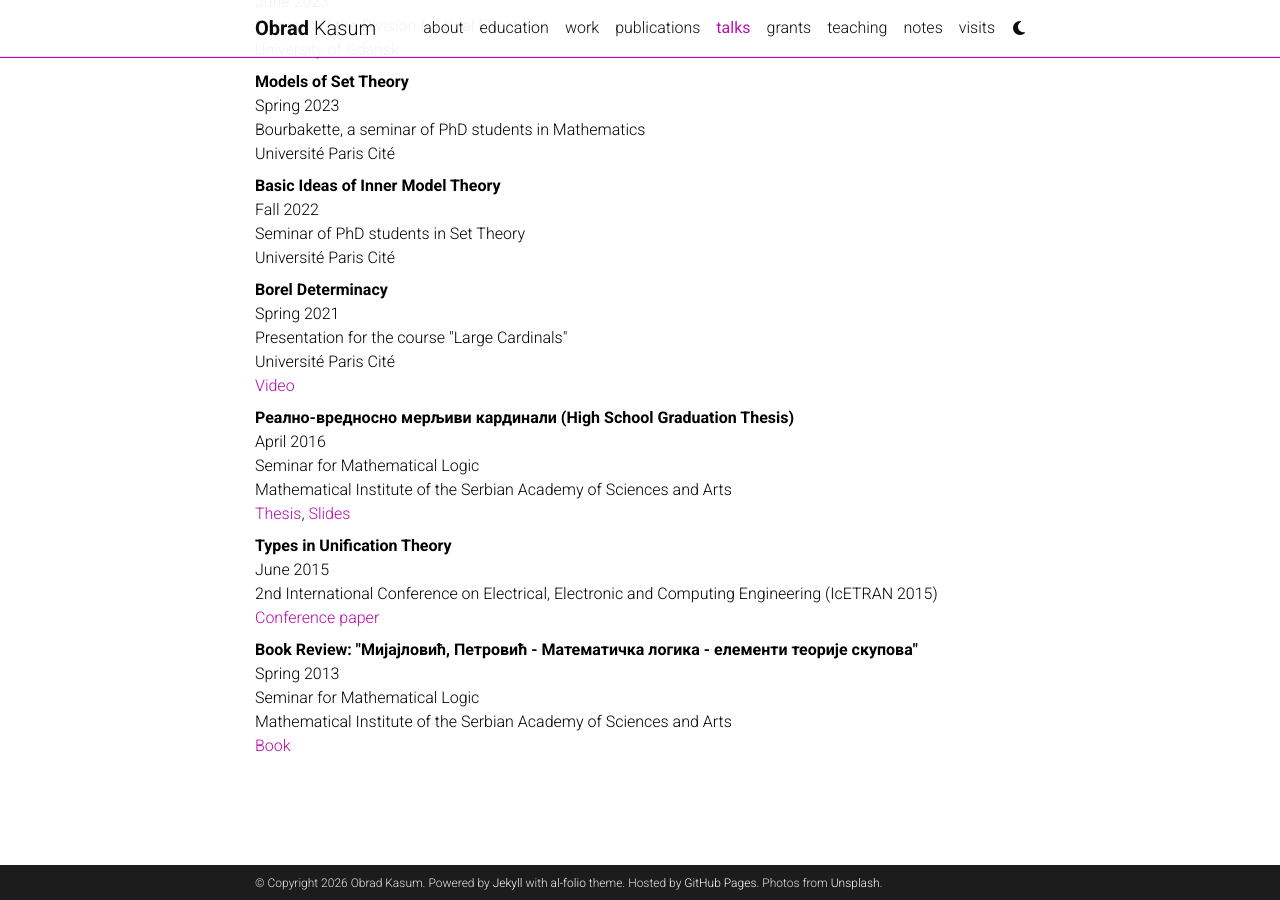
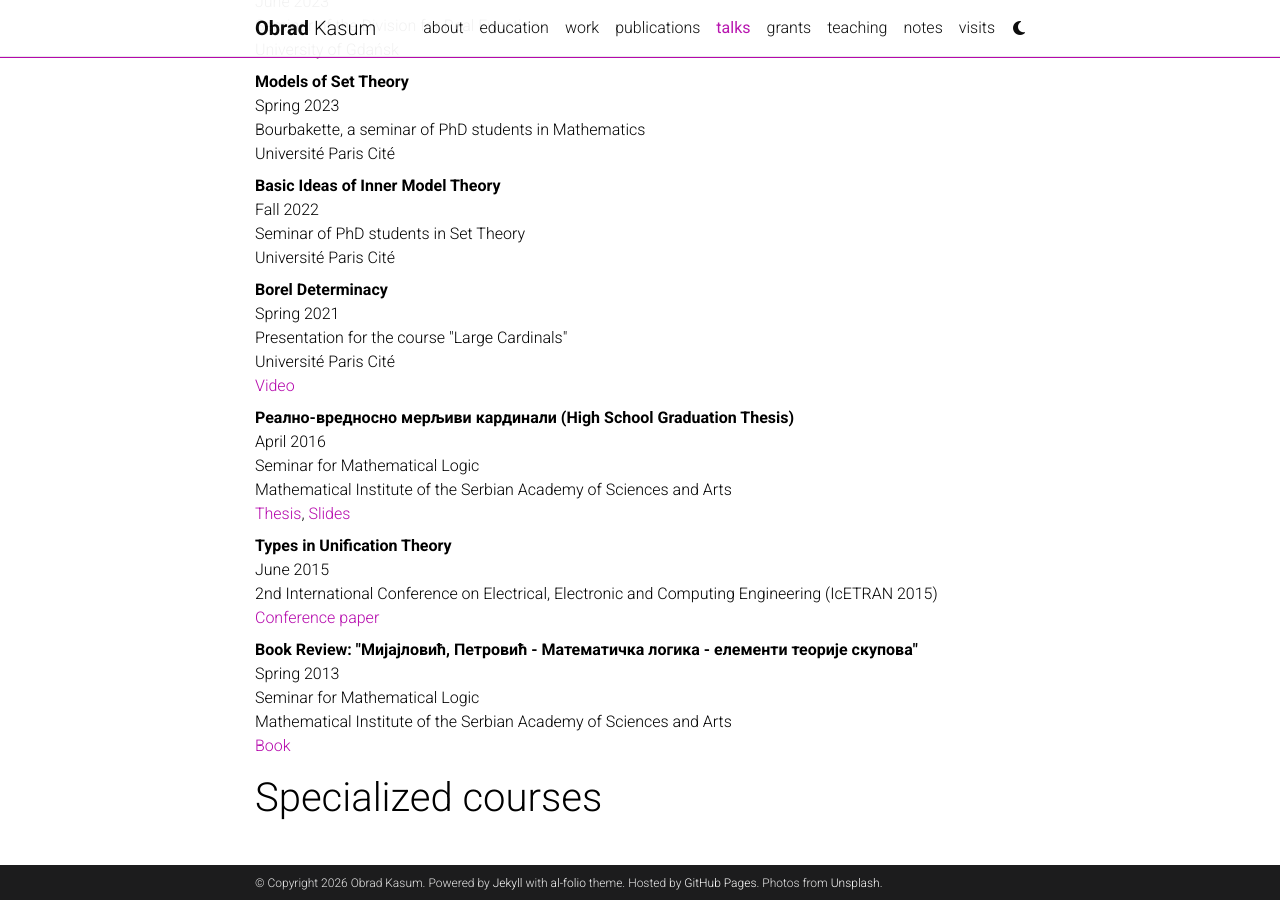
Before and after one commit to obradkasum/obradkasum.github.io, a Jekyll site: the page built from _pages/talks.md, in a window 1280 px wide and 900 px high, scrolled down 1579 px. Built offline with Jekyll 4.4.1, drawn with Linux system fonts in a browser that asks for light colours; comment, search, counter and statistics services are not loaded; a style sheet for code colours, icons or effects is not loaded.

Commit message:
Update talks.md

```diff
--- a/_pages/talks.md
+++ b/_pages/talks.md
@@ -109,3 +109,5 @@ nav_order: 4
     Mathematical Institute of the Serbian Academy of Sciences and Arts<br>
     <a href = "https://www.knjizara.zavod.co.rs/matematicka-logika-elemen-teo">Book</a></dd>
 </dl>
+
+<h1>Specialized courses</h1>
```
